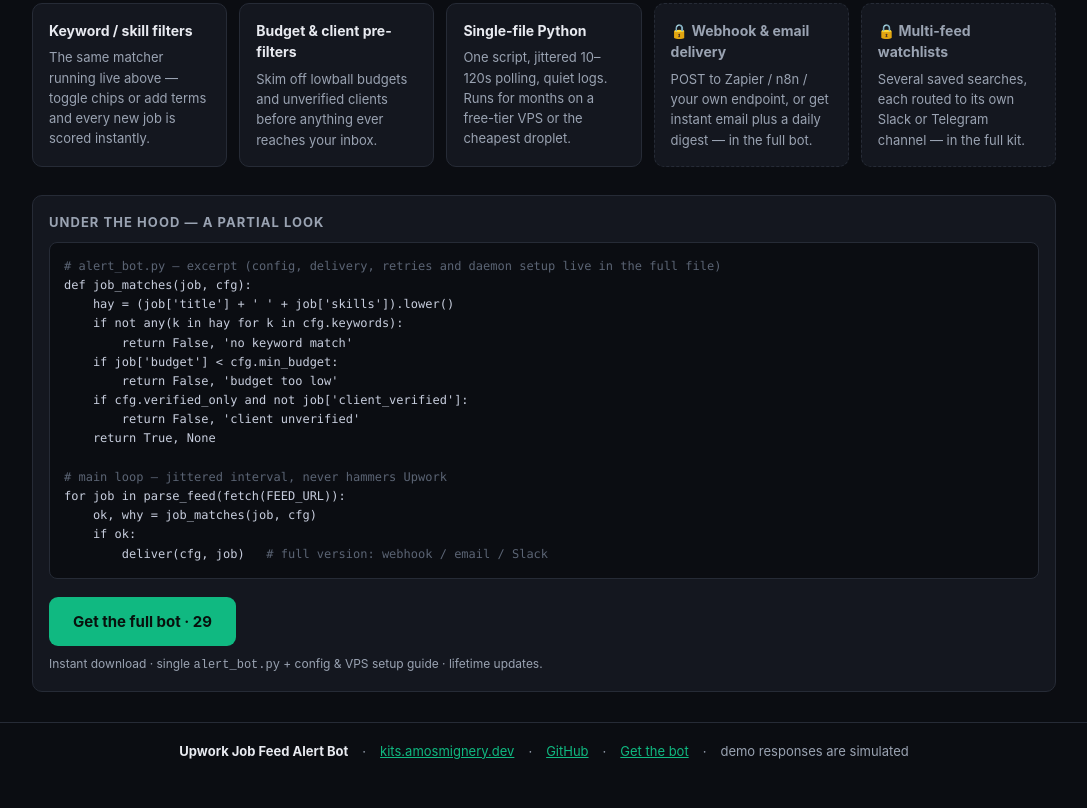
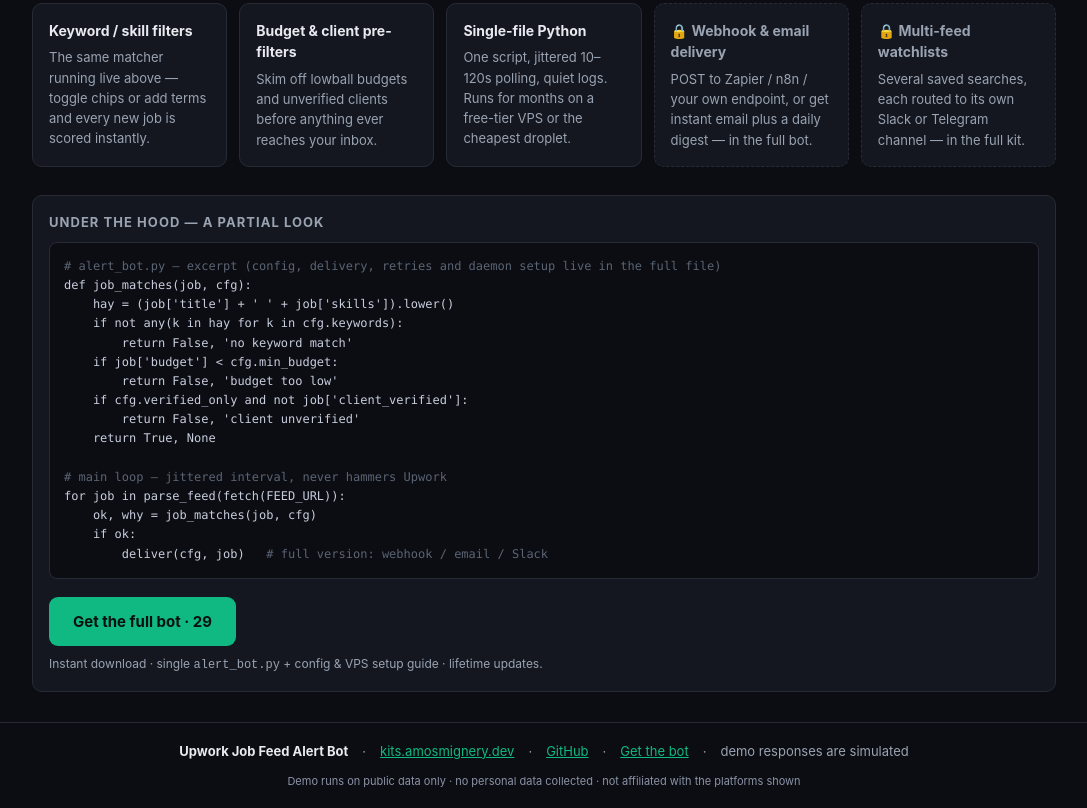
Before and after one commit to Amos-Mig/upwork-job-feed-alert-bot-demo, a plain HTML site: page index.html in a window 1280 px wide. Shown: the part 603-1411 px from the top of the page, without its empty margins (96-1183 px from the left). Before the commit the page ends 1382 px from the top, so only its background shows below. Drawn offline with Linux system fonts and the light colour scheme.

Commit message:
demo build 2026-09-14 02:55

```diff
--- a/index.html
+++ b/index.html
@@ -122,7 +122,7 @@ for job in parse_feed(fetch(FEED_URL)):
 <p class='note'>Instant download · single <code>alert_bot.py</code> + config &amp; VPS setup guide · lifetime updates.</p>
 </section>
 </div>
-<footer><b>Upwork Job Feed Alert Bot</b><span>·</span><a href='https://kits.amosmignery.dev'>kits.amosmignery.dev</a><span>·</span><a href='https://github.com/Amos-Mig/upwork-job-feed-alert-bot-demo'>GitHub</a><span>·</span><a href='https://amosmign.gumroad.com/l/upwork-job-feed-alert-bot'>Get the bot</a><span>·</span><span>demo responses are simulated</span></footer>
+<footer><b>Upwork Job Feed Alert Bot</b><span>·</span><a href='https://kits.amosmignery.dev'>kits.amosmignery.dev</a><span>·</span><a href='https://github.com/Amos-Mig/upwork-job-feed-alert-bot-demo'>GitHub</a><span>·</span><a href='https://amosmign.gumroad.com/l/upwork-job-feed-alert-bot'>Get the bot</a><span>·</span><span>demo responses are simulated</span><span class='disclaimer' style='display:block;color:#8b93a7;font-size:11px;margin-top:6px'>Demo runs on public data only &middot; no personal data collected &middot; not affiliated with the platforms shown</span></footer>
 <script>
 var POOL=[
 {t:'Telegram alert bot in Python',k:'python, telethon, api',b:300,v:1,r:4.9},
```
Also changed, not shown: screenshot.png.
